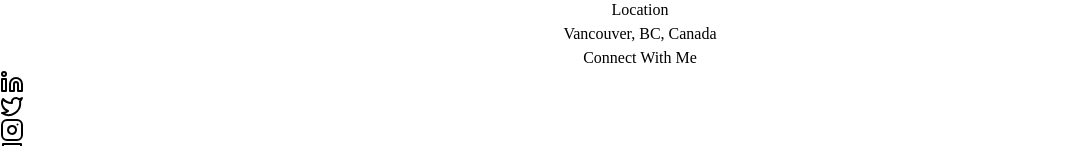
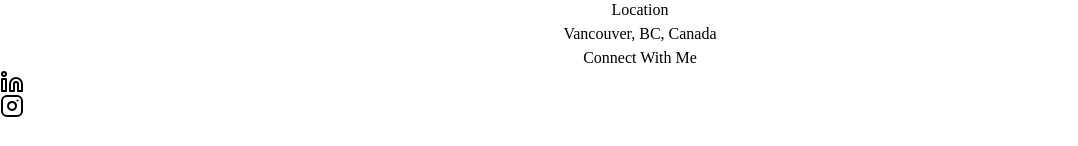
Before and after one commit to AbdullahSahin1/personelWebsite, a React (Vite) app: page / in a window 1280 px wide. Shown: the part 2018-2164 px from the top of the page, without its empty margins (0-1078 px from the left). After the commit the page ends 2136 px from the top, so only its background shows below. Built offline with nearby package versions, Linux system fonts and the light colour scheme.

Commit message:
ContactSection css ortalandı

```diff
--- a/src/Components/ContactSection.jsx
+++ b/src/Components/ContactSection.jsx
@@ -25,14 +25,14 @@ export const ContactSection = () => {
           I'm always open to discussing new opportunities.
         </p>
 
-        <div className="grid grid-cols-1 md:grid-cols-2 gap-12 ">
+        <div className="flex justify-center">
           <div className="space-y-8">
-            <h3 className="text-2xl font-semibold mb-6">
+            <h3 className="text-2xl font-semibold mb-6 text-center">
               {" "}
               Contact Information
             </h3>
 
-            <div className="space-y-6 justify-center">
+            <div className="flex flex-col items-center space-y-6">
               <div className="flex items-start space-x-4">
                 <div className="p-3 rounded-full bg-primary/10">
                   <Mail className="h-6 w-6 text-primary" />{" "}
@@ -64,21 +64,17 @@ export const ContactSection = () => {
               </div>
             </div>
 
-            <div className="pt-8">
+            <div className="pt-8 flex flex-col items-center">
               <h4 className="font-medium mb-4"> Connect With Me</h4>
-              <div className="flex space-x-4 justify-center">
+              <div className="flex space-x-4">
                 <a href="#" target="_blank">
                   <Linkedin />
                 </a>
-                <a href="#" target="_blank">
-                  <Twitter />
-                </a>
+
                 <a href="#" target="_blank">
                   <Instagram />
                 </a>
-                <a href="#" target="_blank">
-                  <Twitch />
-                </a>
+
               </div>
             </div>
           </div>
```
